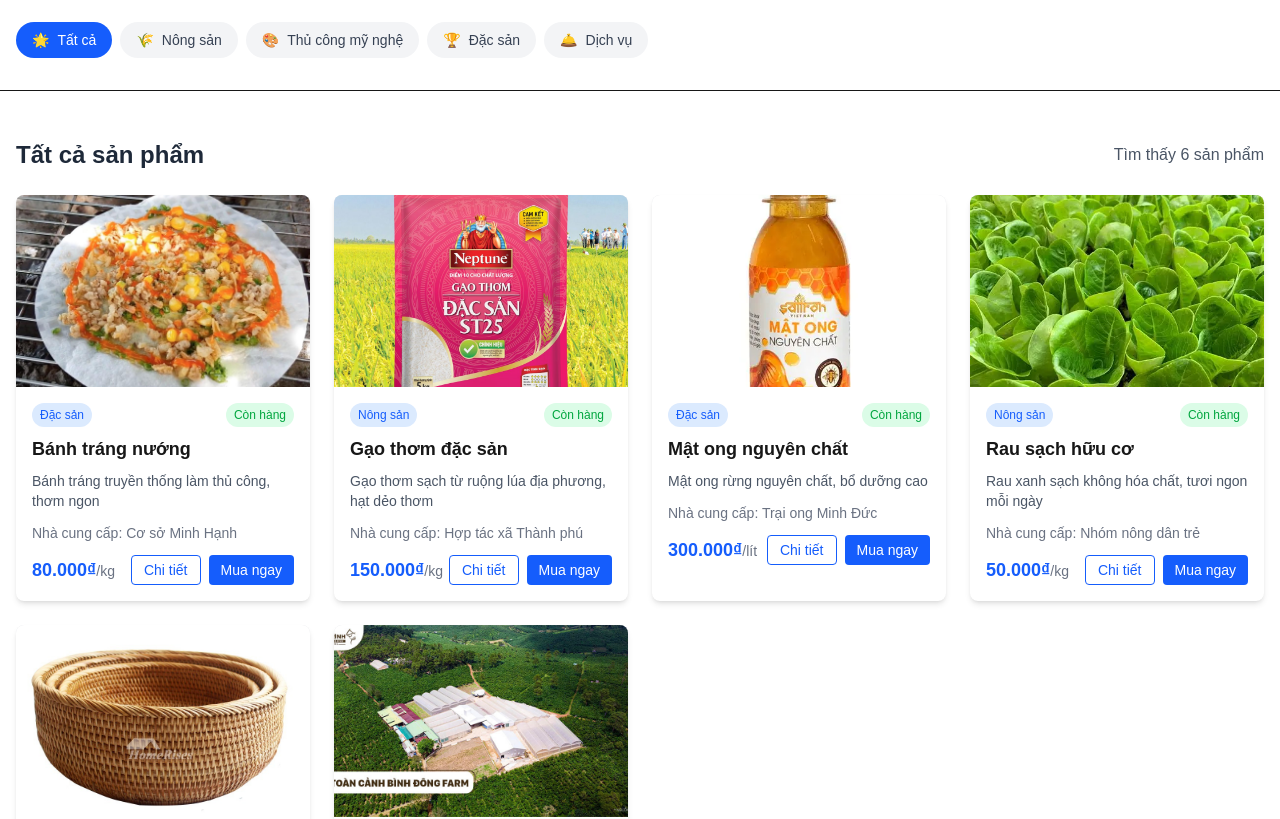
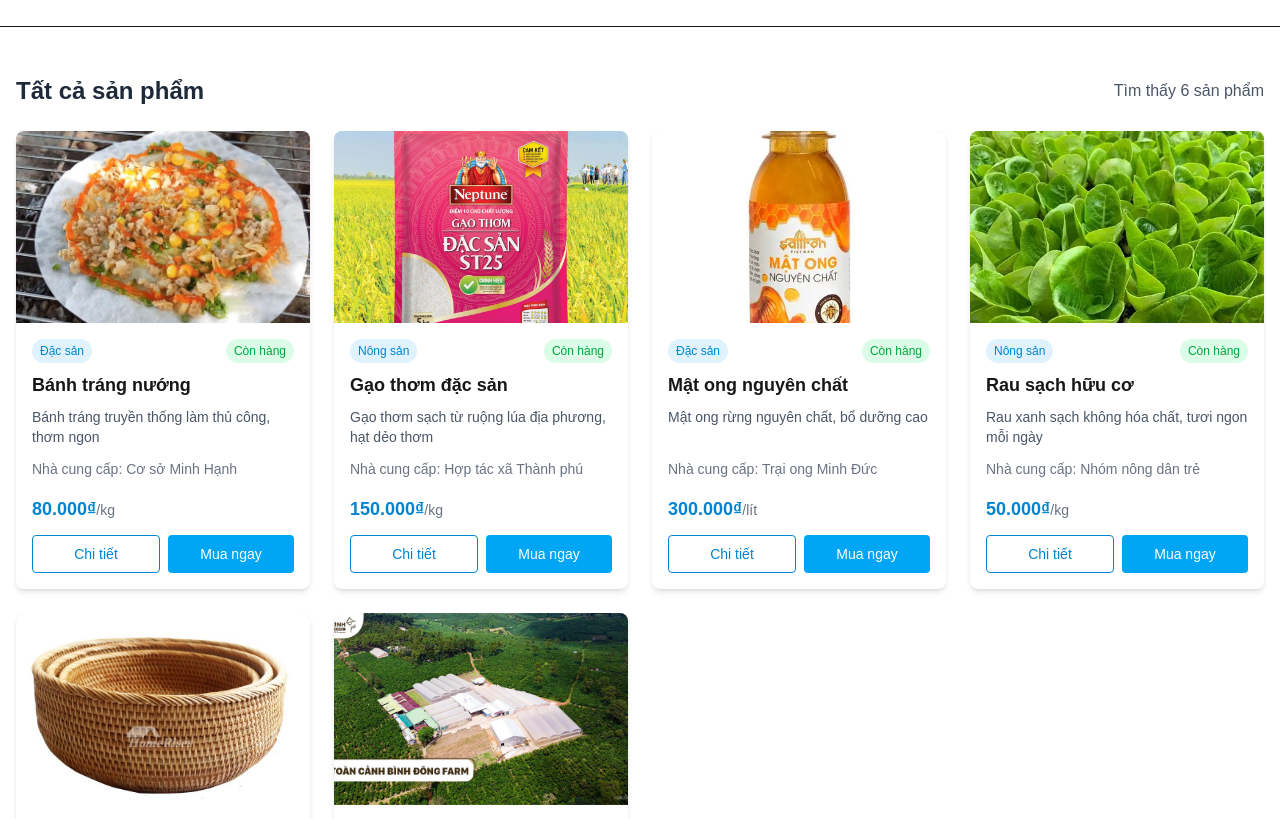
Before and after one commit to MarcoEvanz/doanthanhnien, a Next.js app: page /san-pham in a window 1280 px wide. Shown: the part 564-1383 px from the top of the page. Built offline with nearby package versions, Linux system fonts and the light colour scheme; no server answers.

Commit message:
Fixed layout bugs

```diff
--- a/src/app/layout.tsx
+++ b/src/app/layout.tsx
@@ -33,7 +33,7 @@ export default function RootLayout({
       >
         <AuthProvider>
           <Header />
-          <main className="min-h-screen pt-16">
+          <main className="min-h-screen pt-0">
             {children}
           </main>
           <Footer />
--- a/src/app/san-pham/page.tsx
+++ b/src/app/san-pham/page.tsx
@@ -193,7 +193,7 @@ export default function SanPham() {
             ) : (
               <div className="grid grid-cols-1 sm:grid-cols-2 lg:grid-cols-3 xl:grid-cols-4 gap-6">
                 {filteredProducts.map((product) => (
-                  <div key={product.id} className="bg-white rounded-lg shadow-md overflow-hidden hover:shadow-lg transition-shadow">
+                  <div key={product.id} className="bg-white rounded-lg shadow-md overflow-hidden hover:shadow-lg transition-shadow flex flex-col h-full">
                     <div className="h-48 bg-gray-200 flex items-center justify-center relative">
                       <Image
                         src={product.image}
@@ -207,9 +207,9 @@ export default function SanPham() {
                         </div>
                       )}
                     </div>
-                    <div className="p-4">
+                    <div className="p-4 flex flex-col flex-grow">
                       <div className="flex items-center mb-2">
-                        <span className="text-xs px-2 py-1 bg-blue-100 text-blue-600 rounded-full">
+                        <span className="text-xs px-2 py-1 bg-sky-100 text-sky-600 rounded-full">
                           {categories.find(c => c.id === product.category)?.name}
                         </span>
                         <span className={`ml-auto text-xs px-2 py-1 rounded-full ${
@@ -221,28 +221,30 @@ export default function SanPham() {
                         </span>
                       </div>
                       <h3 className="font-semibold text-lg mb-2 line-clamp-2">{product.name}</h3>
-                      <p className="text-gray-600 text-sm mb-3 line-clamp-2">{product.description}</p>
-                      <div className="text-sm text-gray-500 mb-3">
+                      <p className="text-gray-600 text-sm mb-3 line-clamp-2 flex-grow">{product.description}</p>
+                      <div className="text-sm text-gray-500 mb-4">
                         Nhà cung cấp: {product.supplier}
                       </div>
-                      <div className="flex justify-between items-center">
-                        <div>
-                          <span className="text-blue-600 font-bold text-lg">
-                            {product.price.toLocaleString('vi-VN')}₫
-                          </span>
-                          <span className="text-gray-500 text-sm">/{product.unit}</span>
+                      <div className="mt-auto">
+                        <div className="flex items-center justify-between mb-3">
+                          <div>
+                            <span className="text-sky-600 font-bold text-lg">
+                              {product.price.toLocaleString('vi-VN')}₫
+                            </span>
+                            <span className="text-gray-500 text-sm">/{product.unit}</span>
+                          </div>
                         </div>
-                        <div className="flex gap-2">
+                        <div className="flex gap-2 w-full">
                           <Link
                             href={`/san-pham/${product.id}`}
-                            className="px-3 py-1 text-sm border border-blue-600 text-blue-600 rounded hover:bg-blue-50 transition-colors"
+                            className="flex-1 px-3 py-2 text-sm text-center border border-sky-600 text-sky-600 rounded hover:bg-sky-50 transition-colors"
                           >
                             Chi tiết
                           </Link>
                           <button
-                            className={`px-3 py-1 text-sm rounded transition-colors ${
+                            className={`flex-1 px-3 py-2 text-sm rounded transition-colors ${
                               product.inStock
-                                ? 'bg-blue-600 text-white hover:bg-blue-700'
+                                ? 'bg-sky-500 text-white hover:bg-sky-600'
                                 : 'bg-gray-300 text-gray-500 cursor-not-allowed'
                             }`}
                             disabled={!product.inStock}
```
